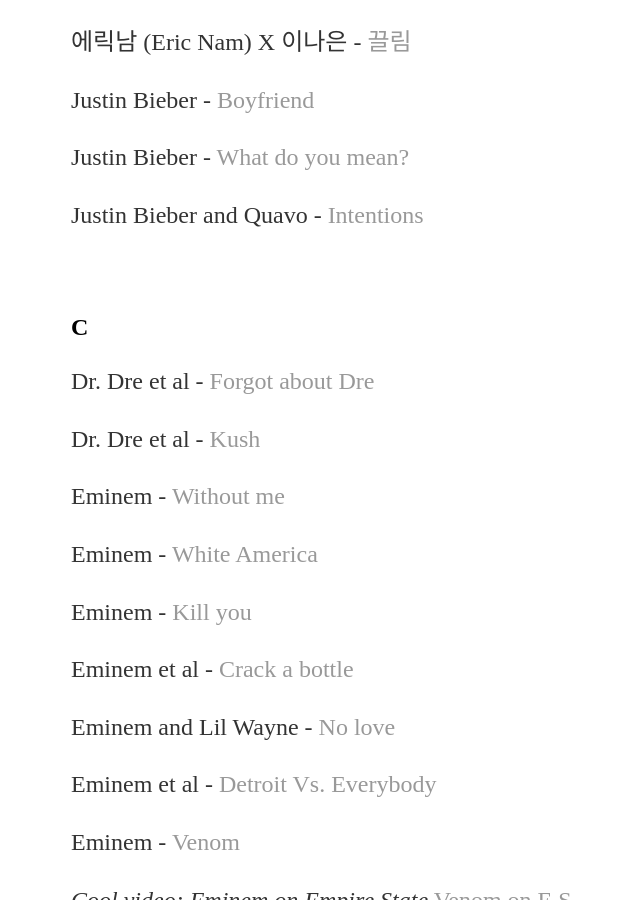
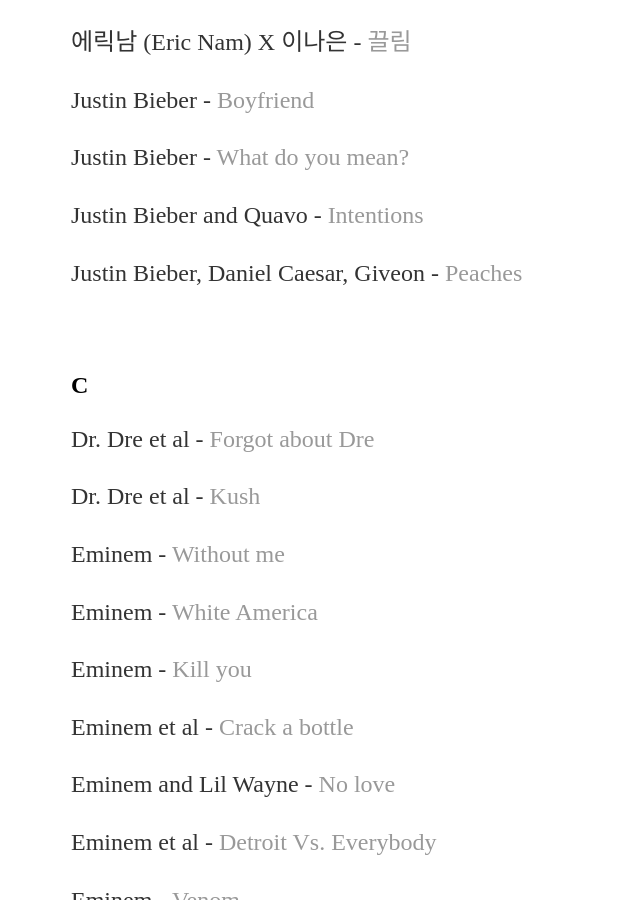
Before and after one commit to yjkweon24/yjkweon24.github.io, a Jekyll site: the page built from _posts/2018-10-23-songs-that-i-love.md, in a window 1280 px wide and 900 px high, scrolled down 7908 px. Shown: the whole window, without its empty margins (121-761 px from the left). Built offline with Jekyll 4.4.1, drawn with Linux system fonts in a browser that asks for light colours.

Commit message:
Update 2018-10-23-songs-that-i-love.md

```diff
--- a/_posts/2018-10-23-songs-that-i-love.md
+++ b/_posts/2018-10-23-songs-that-i-love.md
@@ -273,6 +273,8 @@
 
 Justin Bieber and Quavo - [Intentions](https://www.youtube.com/watch?v=3AyMjyHu1bA)
 
+Justin Bieber, Daniel Caesar, Giveon - [Peaches](https://www.youtube.com/watch?v=tQ0yjYUFKAE)
+
 <br>
 
 ## C
```
